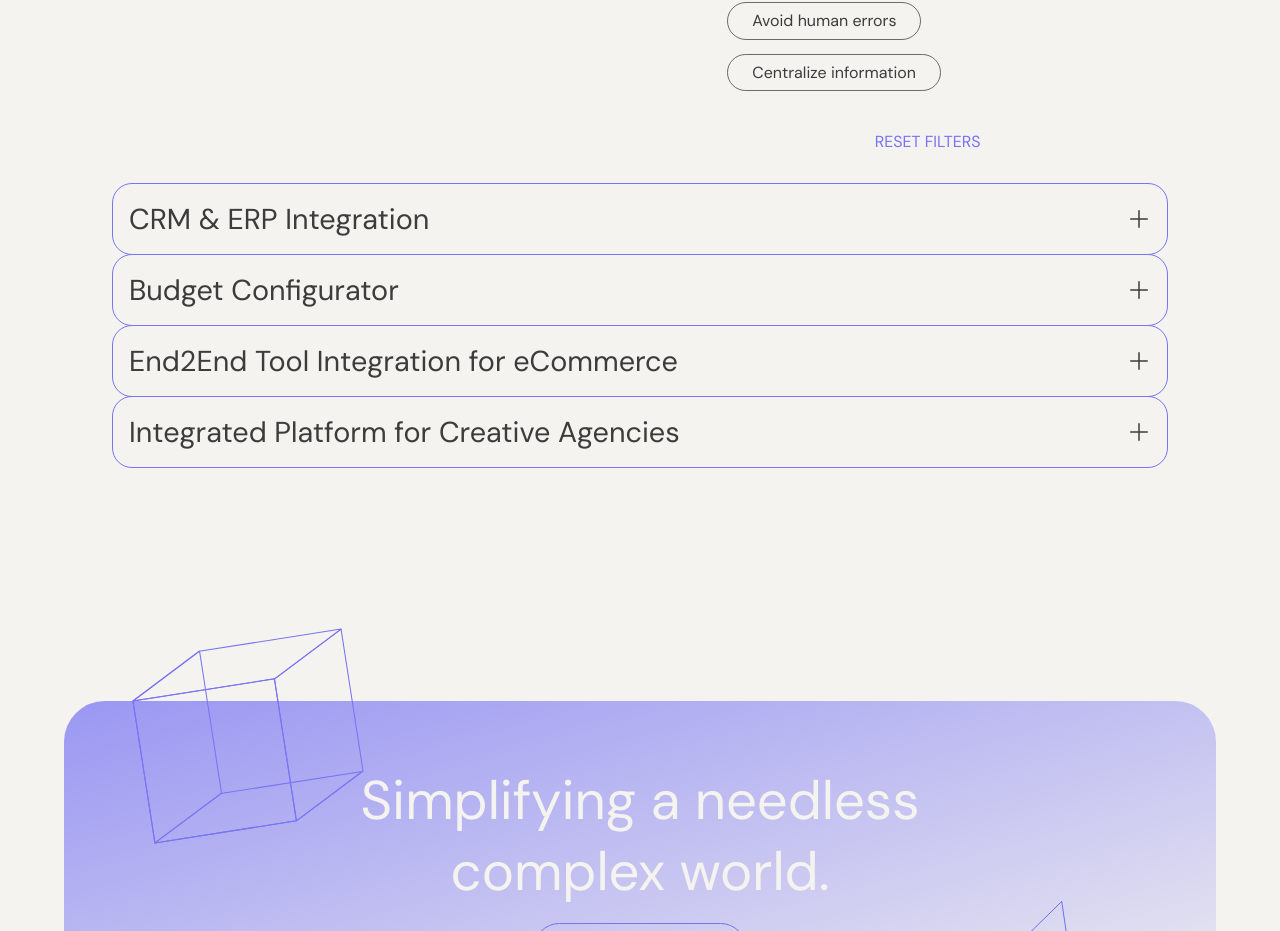
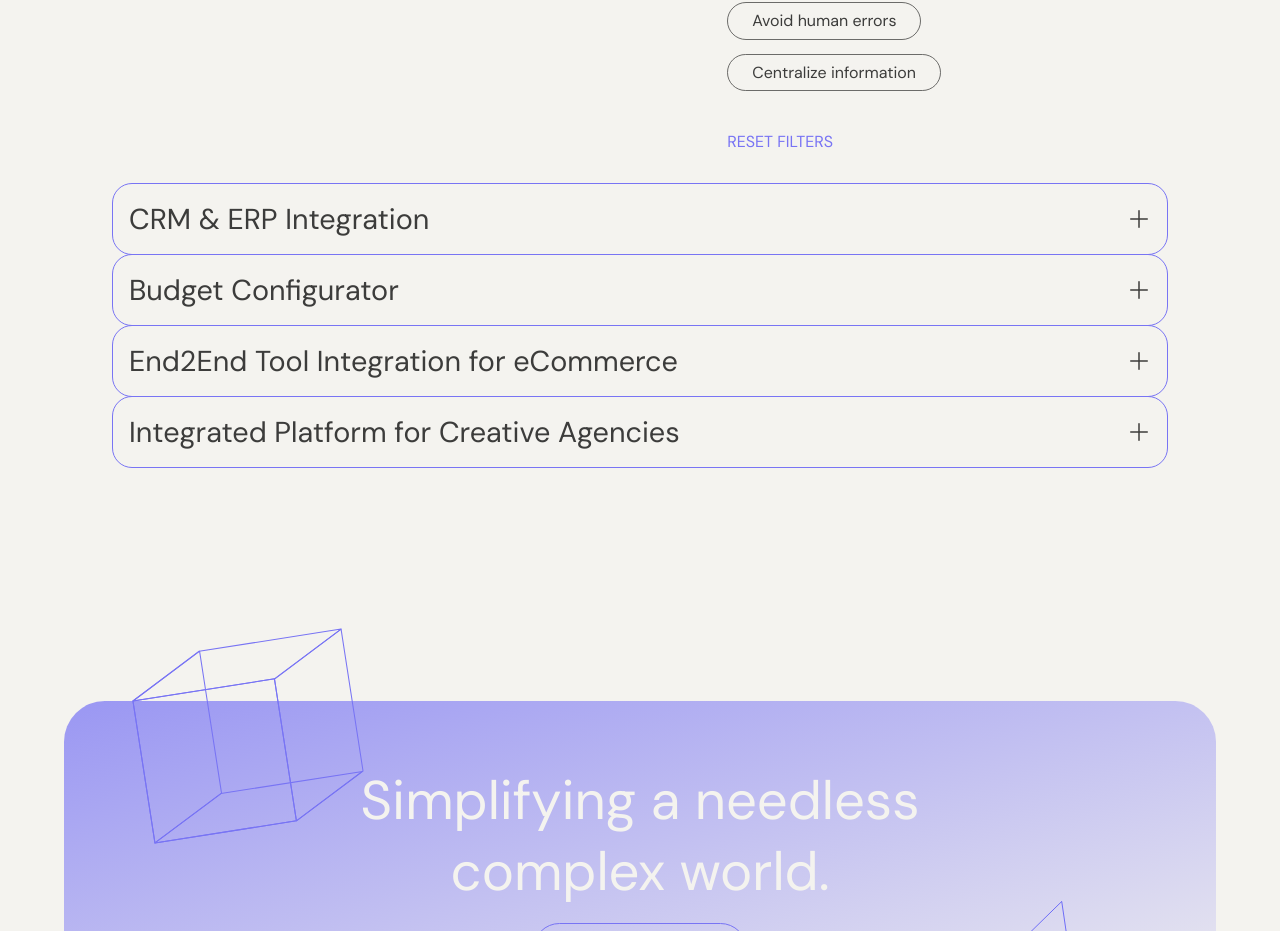
Before and after one commit to martatorredev/GigsonReact, a React (Vite) app: page / in a window 1280 px wide. Shown: the part 2597-3528 px from the top of the page. Built offline with nearby package versions, Linux system fonts and the light colour scheme.

Commit message:
Corrección de la alineación del botón de reinicio del filtro de acordeón

```diff
--- a/src/components/Home/Home.jsx
+++ b/src/components/Home/Home.jsx
@@ -5,13 +5,10 @@ import Form from "../Form";
 import HomeCases from "./HomeCases";
 import { CtaServices } from "./CtaServices";
 
-//  TODO: Corrigir a largura máxima do app que está exagerada
 //  TODO: Traduzir: CTO as a Service, Consultoria Tecnologica, Desarrollo Software, CTO as a service
 //  TODO: Corrigir número em liláz
 //  TODO: Aumentar o tamanho dos ícones, verificar em todos os lugares
-//  TODO: Separar mais as formas
 //  TODO: Corrigir o tamanho da fonte para que fique igual ao figma
-//  TODO: Fazer um scroll smooth ao topo ao se mudar de página
 
 const Home = () => {
    return (
--- a/src/components/Home/Homecases.css
+++ b/src/components/Home/Homecases.css
@@ -234,6 +234,9 @@
       text-align: start;
       font-size: 23px;
       margin-inline: initial;
+   }
+   .cases-reset-filters {
+      margin: 2rem 0;
    }
 }
 
--- a/src/components/Pages/Cases/Cases.css
+++ b/src/components/Pages/Cases/Cases.css
@@ -96,6 +96,9 @@
       font-size: 1.875em;
       margin-bottom: 2.5rem;
    }
+   .cases-reset-filters {
+      margin: 2rem 0;
+   }
 }
 @media (min-width: 90rem) {
    .hero-cases {
```
